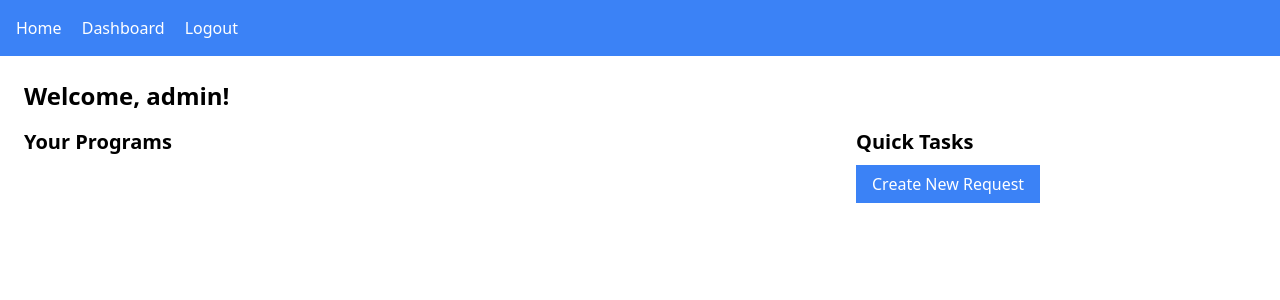
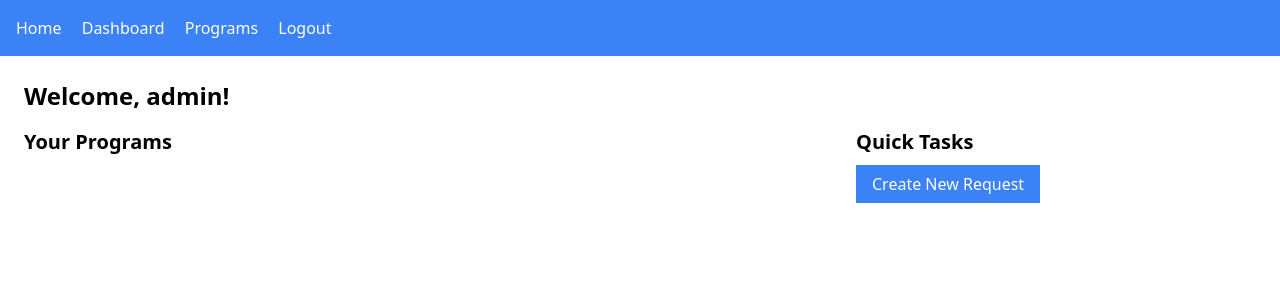
Before and after one commit to coloradocomputerpro/approvals_app, a Django app: page /dashboard/ in a window 1280 px wide. Shown: the top 300 px of the page. Run offline with Django 3.2, Linux system fonts and the light colour scheme; a user stored in the database is signed in; data comes from the database, SQL or seed files in the repository; both versions use the stored data as it was after the commit.

Commit message:
Thu Mar 16 05:43:15 PM MDT 2023

```diff
--- a/requests_app/templates/base.html
+++ b/requests_app/templates/base.html
@@ -14,6 +14,7 @@
       <a href="{% url 'home' %}" class="text-white mr-4">Home</a>
       {% if user.is_authenticated %}
       <a href="{% url 'dashboard' %}" class="text-white mr-4">Dashboard</a>
+      <a href="{% url 'program_list' %}" class="text-white mr-4">Programs</a>
       <a href="{% url 'logout' %}" class="text-white mr-4">Logout</a>
       {% else %}
       <a href="{% url 'login' %}" class="text-white mr-4">Login</a>
```
Also changed, not shown: db.sqlite3.
